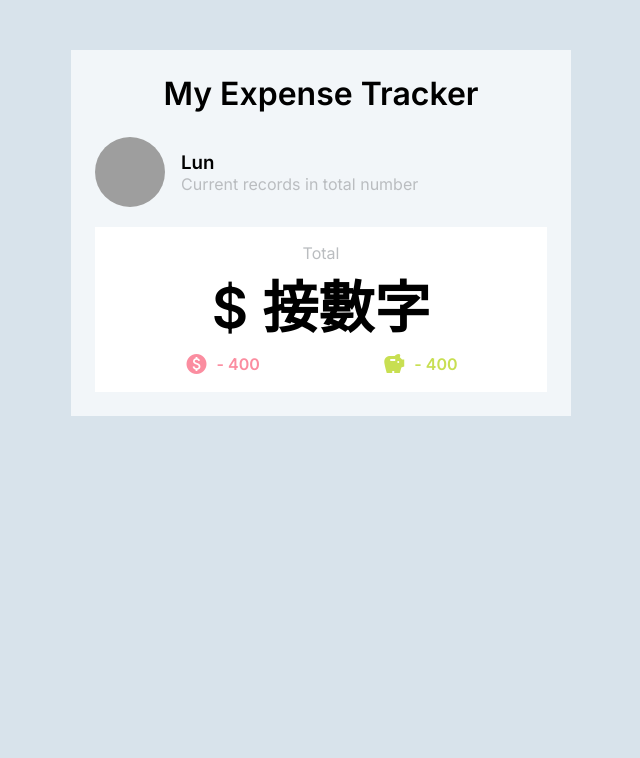
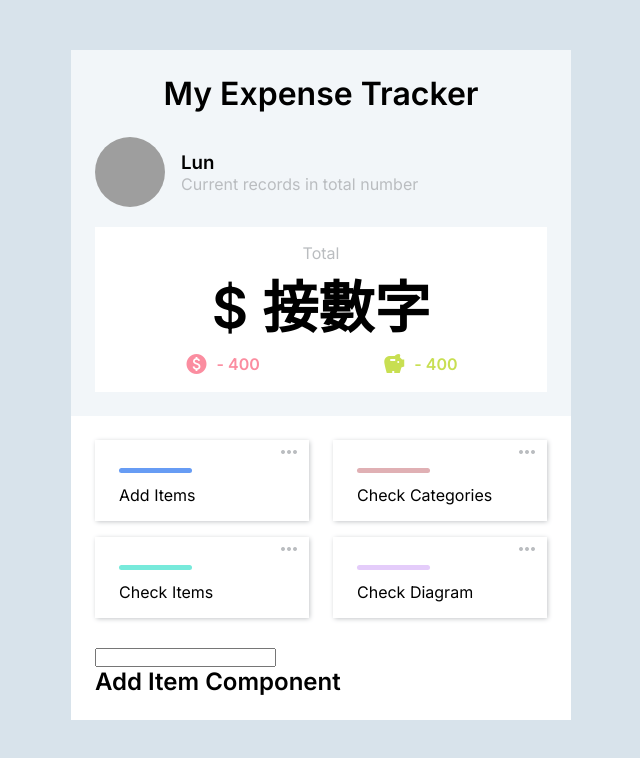
Before and after one commit to LunZaiZai0223/expense-tracker-vue, a Vue app: page /add-item in a window 1280 px wide. Shown: the top 758 px of the page, without its empty margins (319-959 px from the left). Built offline with nearby package versions, Linux system fonts and the light colour scheme; grey boxes are pictures that could not be loaded.

Commit message:
add basic router

```diff
--- a/src/App.vue
+++ b/src/App.vue
@@ -5,17 +5,27 @@
     <!--   <router-link to="/about">About</router-link> -->
     <!-- </nav> -->
     <!-- <router-view /> -->
-    <section>
+    <main>
       <the-header></the-header>
-    </section>
+      <section class="content">
+        <button-list></button-list>
+        <the-form></the-form>
+        <router-view></router-view>
+      </section>
+    </main>
   </div>
 </template>
 
 <script>
 import TheHeader from "./components/TheHeader.vue";
+import TheForm from "./components/TheForm.vue";
+import ButtonList from "./components/ButtonList.vue";
+
 export default {
   components: {
     "the-header": TheHeader,
+    "the-form": TheForm,
+    "button-list": ButtonList,
   },
 };
 </script>
@@ -41,10 +51,15 @@ body {
   font-family: "Inter", sans-serif;
 }
 
-section {
+main {
   width: 500px;
   margin: 0 auto;
   padding: 50px 0;
   border-radius: 3px;
 }
+
+.content {
+  background-color: white;
+  padding: 1.5rem;
+}
 </style>
--- a/src/assets/scss/color.scss
+++ b/src/assets/scss/color.scss
@@ -4,3 +4,16 @@ $color-header: #F2F6F9;
 $color-txt-grey: #BABDC0;
 $color-txt-paid: #FB8DA0;
 $color-txt-saved: #C8DF52;
+
+$color-nav-line-blue: #679CF4;
+$color-nav-line-pink: #E0B0B4;
+$color-nav-line-green: #77EADB;
+$color-nav-line-purple: #E4CCFA;
+
+// layout
+.l-mt-1 {
+  margin-top: .5rem;
+}
+.l-mt-2 {
+  margin-top: 1rem;
+}
--- /dev/null
+++ b/src/components/AddItem.vue
@@ -0,0 +1,3 @@
+<template>
+  <h1>Add Item Component</h1>
+</template>
--- /dev/null
+++ b/src/components/ButtonItem.vue
@@ -0,0 +1,20 @@
+<template>
+  <li>
+    <slot></slot>
+  </li>
+</template>
+
+<style scoped lang="scss">
+/* li { */
+/*   display: flex; */
+/*   flex-direction: column; */
+/*   justify-content: center; */
+/*   align-items: start; */
+/*   padding-bottom: 1rem; */
+/*   padding-right: 0.5rem; */
+/*   padding-left: 1.5rem; */
+/*   gap: 0.25rem; */
+/*   cursor: pointer; */
+/*   box-shadow: 0.5px 0.5px 5px #babdc0; */
+/* } */
+</style>
--- /dev/null
+++ b/src/components/ButtonList.vue
@@ -0,0 +1,80 @@
+<template>
+  <section>
+    <ul>
+      <button-item v-for="item in buttonItems" :key="item.title">
+        <router-link :to="{ path: item.pathName }" class="wrapper">
+          <span class="material-icons nav-more-icon"> more_horiz </span>
+          <div class="nav-line" :style="{ backgroundColor: item.color }"></div>
+          <p class="l-mt-1">{{ item.title }}</p>
+        </router-link>
+      </button-item>
+    </ul>
+  </section>
+</template>
+<script>
+import ButtonItem from "./ButtonItem.vue";
+
+export default {
+  components: {
+    "button-item": ButtonItem,
+  },
+  data() {
+    return {
+      buttonItems: [
+        { title: "Add Items", color: "#679CF4", pathName: "add-item" },
+        {
+          title: "Check Categories",
+          color: "#E0B0B4",
+          pathName: "check-categories",
+        },
+        { title: "Check Items", color: "#77EADB", pathName: "check-item" },
+        { title: "Check Diagram", color: "#E4CCFA", pathName: "check-diagram" },
+      ],
+    };
+  },
+  methods: {
+    handleClick() {
+      console.log("hit");
+      this.$router.push("hello");
+    },
+  },
+};
+</script>
+
+<style scoped lang="scss">
+ul {
+  list-style-type: none;
+  display: grid;
+  grid-template-columns: repeat(2, 1fr);
+  grid-template-rows: repeat(2, 1fr);
+  gap: 1rem 1.5rem;
+  margin-bottom: 1.75rem;
+}
+
+.nav-more-icon {
+  align-self: end;
+  color: #babdc0;
+}
+
+.nav-line {
+  width: 40%;
+  height: 5px;
+  background-color: red;
+  border-radius: 3px;
+}
+
+.wrapper {
+  display: flex;
+  flex-direction: column;
+  justify-content: center;
+  align-items: start;
+  padding-bottom: 1rem;
+  padding-right: 0.5rem;
+  padding-left: 1.5rem;
+  gap: 0.25rem;
+  cursor: pointer;
+  box-shadow: 0.5px 0.5px 5px #babdc0;
+  text-decoration: none;
+  color: Black;
+}
+</style>
--- /dev/null
+++ b/src/components/CheckCategories.vue
@@ -0,0 +1,3 @@
+<template>
+  <h1>Check Categories</h1>
+</template>
--- /dev/null
+++ b/src/components/CheckDiagram.vue
@@ -0,0 +1,3 @@
+<template>
+  <h1>Check Diagram</h1>
+</template>
--- /dev/null
+++ b/src/components/CheckItem.vue
@@ -0,0 +1,3 @@
+<template>
+  <h1>Check Item page</h1>
+</template>
--- /dev/null
+++ b/src/components/TheForm.vue
@@ -0,0 +1,7 @@
+<template>
+  <form>
+    <input type="number" />
+  </form>
+</template>
+
+<style scoped lang="scss"></style>
--- a/src/router/index.js
+++ b/src/router/index.js
@@ -1,23 +1,49 @@
 import Vue from "vue";
 import VueRouter from "vue-router";
-import HomeView from "../views/HomeView.vue";
+// import HomeView from "../views/HomeView.vue";
+
+// needed
+import AddItem from "../components/AddItem.vue";
+import CheckItem from "../components/CheckItem.vue";
+import CheckDiagram from "../components/CheckDiagram.vue";
+import CheckCategories from "../components/CheckCategories.vue";
 
 Vue.use(VueRouter);
 
 const routes = [
+  // {
+  //   path: "/",
+  //   name: "home",
+  //   component: HomeView,
+  // },
+  // {
+  //   path: "/about",
+  //   name: "about",
+  //   // route level code-splitting
+  //   // this generates a separate chunk (about.[hash].js) for this route
+  //   // which is lazy-loaded when the route is visited.
+  //   component: () =>
+  //     import(/* webpackChunkName: "about" */ "../views/AboutView.vue"),
+  // },
   {
-    path: "/",
-    name: "home",
-    component: HomeView,
+    path: "/add-item",
+    name: "add-item",
+    component: AddItem,
   },
   {
-    path: "/about",
-    name: "about",
-    // route level code-splitting
-    // this generates a separate chunk (about.[hash].js) for this route
-    // which is lazy-loaded when the route is visited.
-    component: () =>
-      import(/* webpackChunkName: "about" */ "../views/AboutView.vue"),
+    path: "/check-item",
+    name: "check-item",
+    component: CheckItem,
+  },
+  {
+    path: "/check-diagram",
+    name: "check-diagram",
+    component: CheckDiagram,
+  },
+  {
+    path: "/check-categories",
+    name: "check-categories",
+    component: CheckCategories,
   },
 ];
 
```
